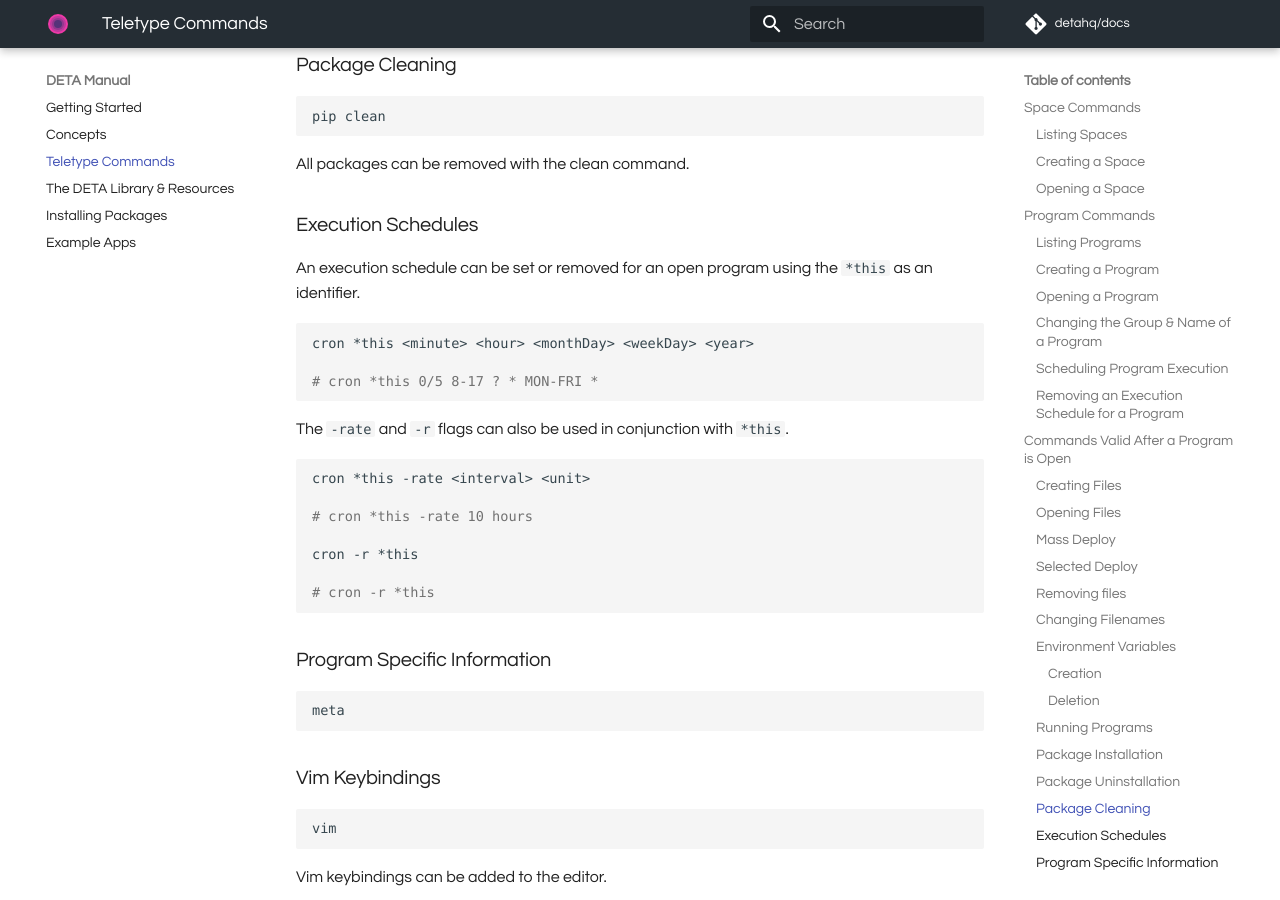
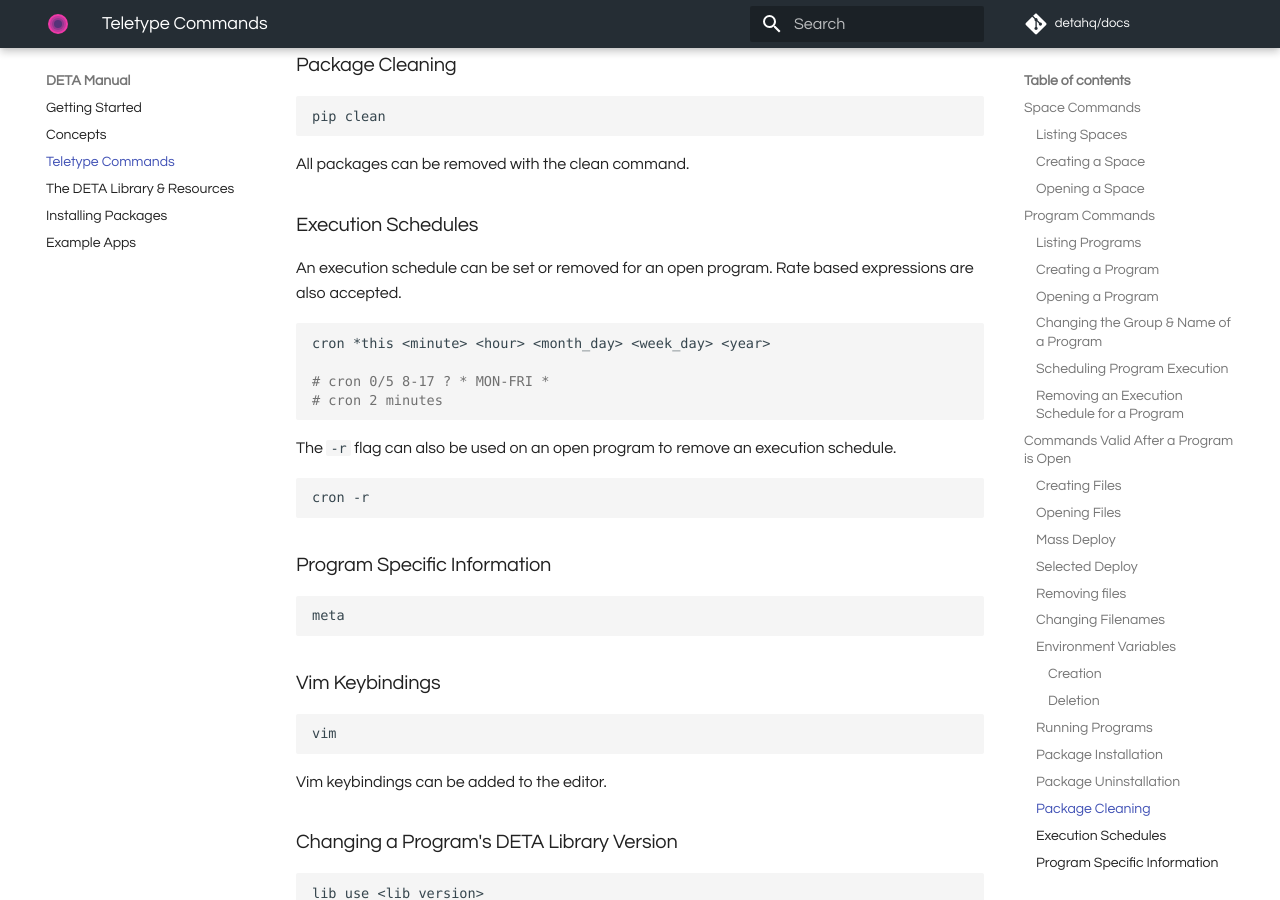
Before and after one commit to fmquaglia/manual, an MkDocs documentation site: the page built from docs/teletype.md, in a window 1280 px wide and 900 px high, scrolled down 4902 px. Built offline with MkDocs 1.6.1 and Material for MkDocs 9.7.7, drawn with Linux system fonts in a browser that asks for light colours; some web fonts are replaced; comment, search, counter and statistics services are not loaded; some of the changed text lies outside the part shown.

Commit message:
#2 cron update

````diff
--- a/docs/teletype.md
+++ b/docs/teletype.md
@@ -97,17 +97,17 @@ To refer to the groupless case, the `<group_name>` should be `root`.
 DETA's scheduler accepts cron expressions of length 6, with times in UTC.
 
 ```shell
-cron <group_name>/<prog_name> <minute> <hour> <monthDay> <weekDay> <year>
+cron <group_name>/<prog_name> <minute> <hour> <month_day> <week_day> <year>
 
 # cron group_one/prog_one 0 10 * * ? *
 ```
 
-Rate based scheduling is also accepted with the `-rate` flag.
+Rate based scheduling is also accepted.
 
 ```shell
-cron <group_name>/<prog_name> -rate <interval> <unit>
+cron <group_name>/<prog_name> <interval> <unit>
 
-# cron group_one/prog_one -rate 3 minutes
+# cron group_one/prog_one 3 minutes
 ```
 
 Rate based scheduling will execute a program every `interval` according to the `unit`. Accepted `unit` values are `minutes`, `hours`, `days`. If the `interval` is `1`, the singular of `minute`, `hour`, or `day` should be used.
@@ -239,24 +239,20 @@ All packages can be removed with the clean command.
 
 ### Execution Schedules
 
-An execution schedule can be set or removed for an open program using the `*this` as an identifier.
+An execution schedule can be set or removed for an open program. Rate based expressions are also accepted.
 
 ```shell
-cron *this <minute> <hour> <monthDay> <weekDay> <year>
+cron *this <minute> <hour> <month_day> <week_day> <year>
 
-# cron *this 0/5 8-17 ? * MON-FRI *
+# cron 0/5 8-17 ? * MON-FRI *
+# cron 2 minutes
 ```
 
-The `-rate` and `-r` flags can also be used in conjunction with `*this`.
+The `-r` flag can also be used on an open program to remove an execution schedule.
 
 ```shell
-cron *this -rate <interval> <unit>
 
-# cron *this -rate 10 hours
-
-cron -r *this
-
-# cron -r *this
+cron -r
 ```
 
 ### Program Specific Information
````
